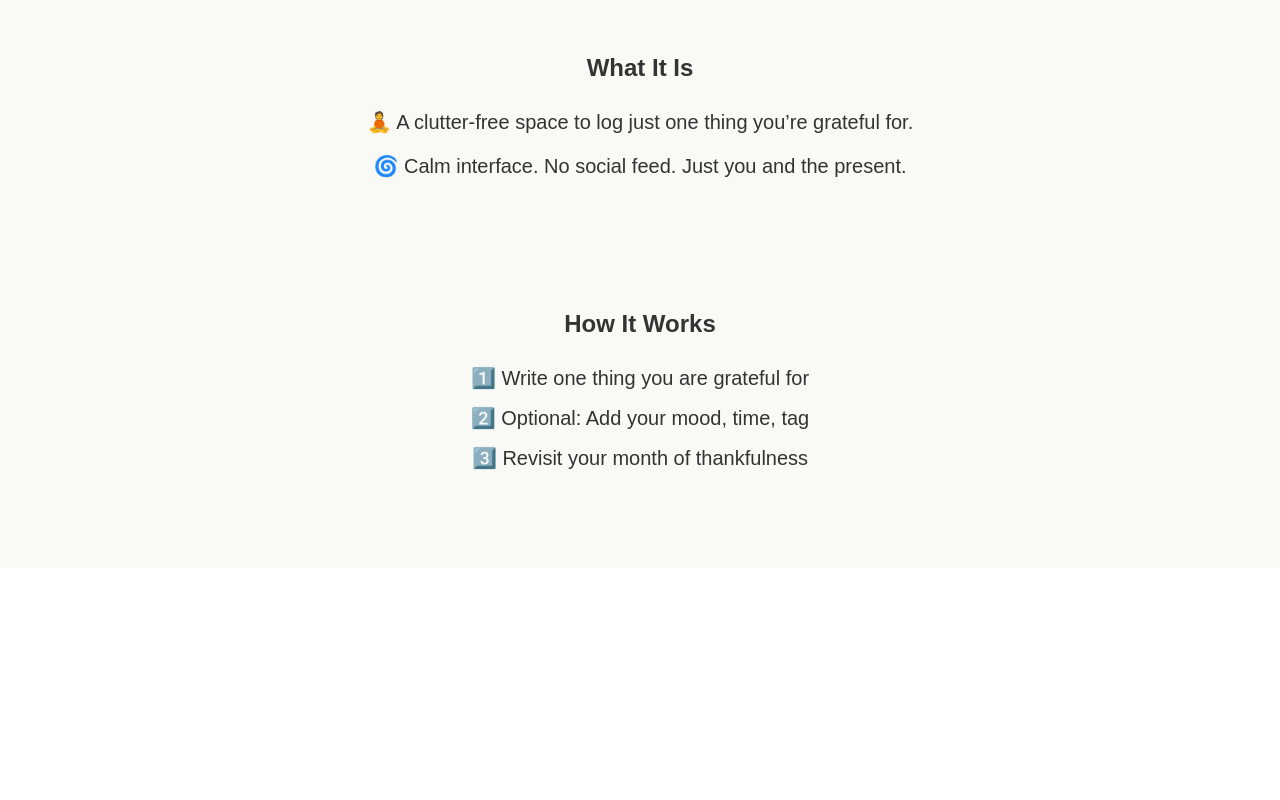
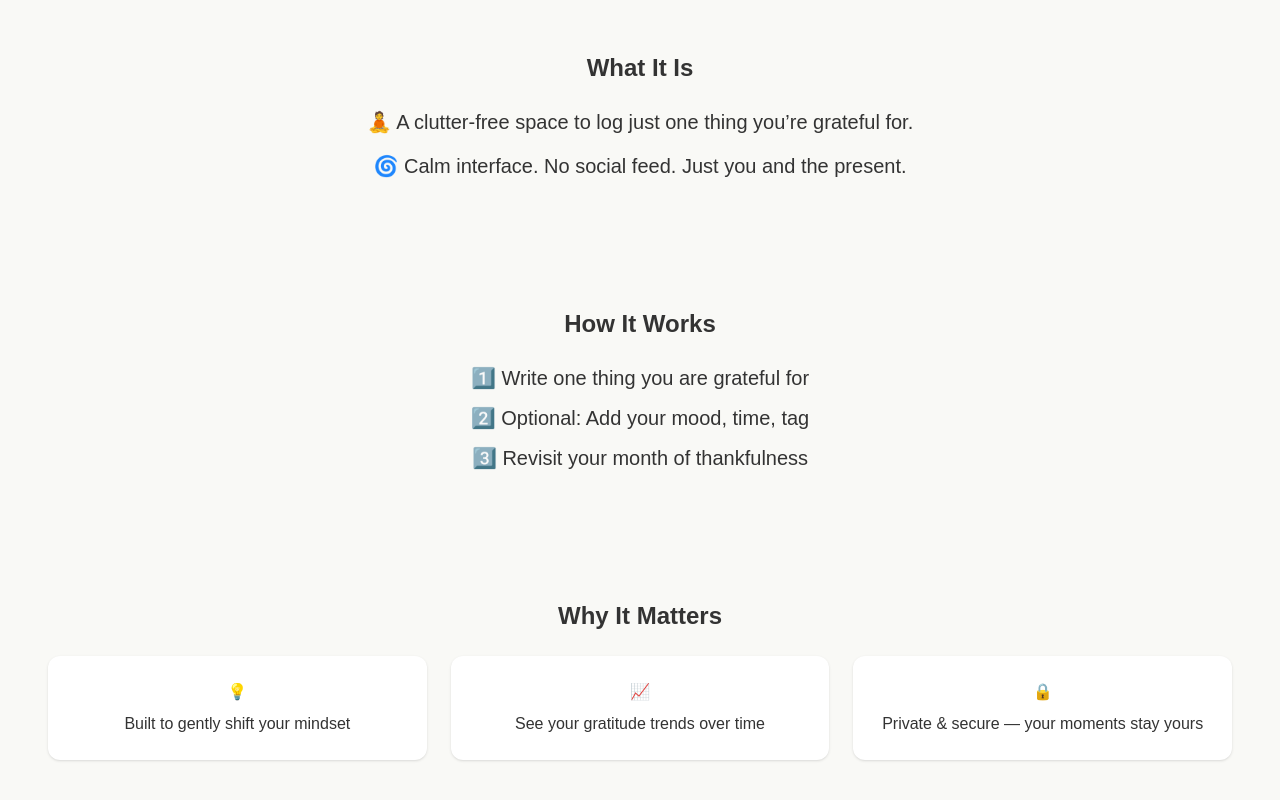
Before and after one commit to daydreamingprince/gratitrack-legacy, a Next.js app: page / in a window 1280 px wide. Shown: the part 528-1328 px from the top of the page. Before the commit the page ends 1096 px from the top, so only its background shows below. Built offline with nearby package versions, Linux system fonts and the light colour scheme.

Commit message:
feat: add 'Why It Matters' section with grid layout

```diff
--- a/app/page.tsx
+++ b/app/page.tsx
@@ -53,6 +53,33 @@ export default function home() {
           <li>3️⃣ Revisit your month of thankfulness</li>
         </ol>
        </section>
+       {/*
+       h3: this creates a heading for screen readers and SEO
+       ol: this is the Ordered list (logical steps = numbered flow)
+       space-y-3: this gives us clean spacing between each list item
+       text-xl: keeps things readable on all devices!
+       */}
+
+       {/* Why It Matters Section */}
+       <section className="text-center py-16 px-4">
+        <h3 className="text-2xl font-semibold mb-6">Why It Matters</h3>
+        <div className="grid gap-6 md:grid-cols-3">
+          <div className="bg-white rounded-xl shadow p-6">
+          💡<span className="block mt-2">Built to gently shift your mindset</span>
+          </div>
+          <div className="bg-white rounded-xl shadow p-6">
+          📈<span className="block mt-2">See your gratitude trends over time</span>
+          </div>
+          <div className="bg-white rounded-xl shadow p-6">
+          🔒<span className="block mt-2">Private & secure — your moments stay yours</span>
+          </div>
+        </div>
+       </section>
+       {/*
+       grid: auto-stacks vertically on mobile, 3 columns on desktop (pretty cool ey?)
+       rounded-xl shadow p-6: This adds a modern card look with padding and shadow
+       bg-white: gives the cards contrast over the beige background color we chose
+       */}
     </main>
   );
 }
```
